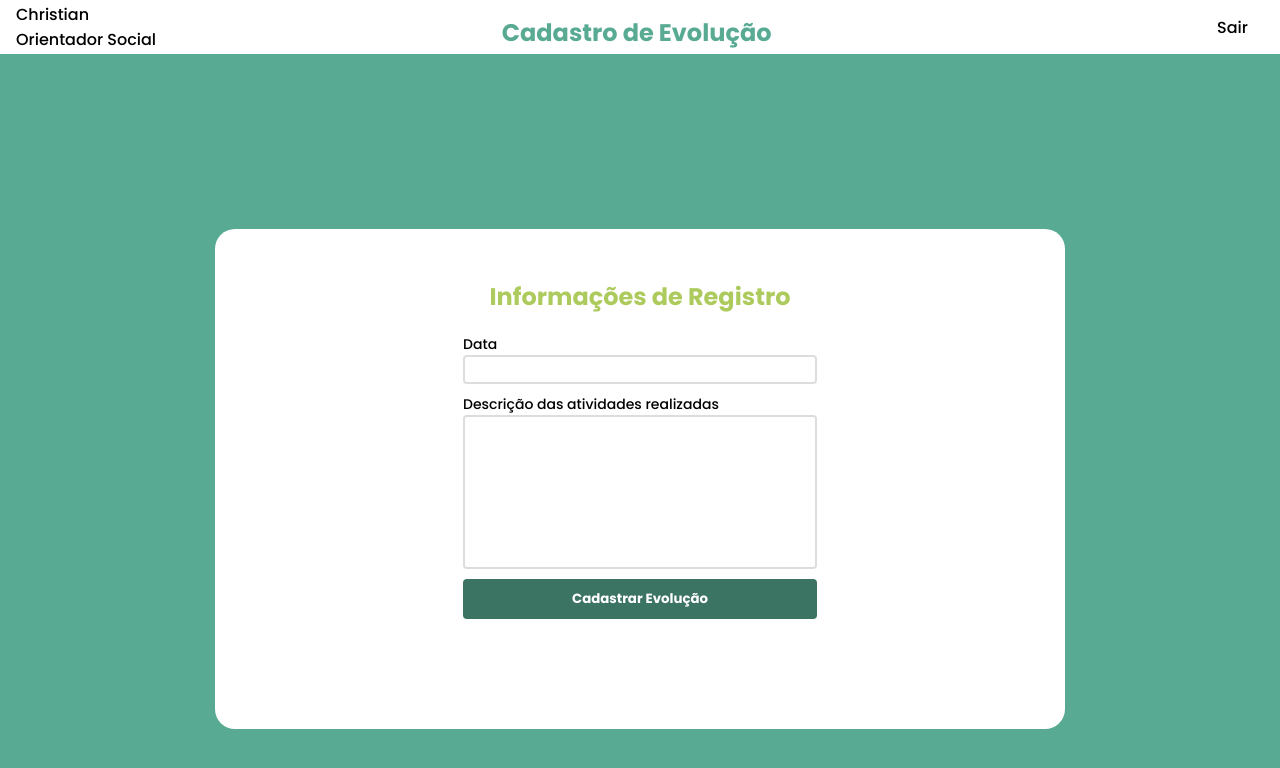
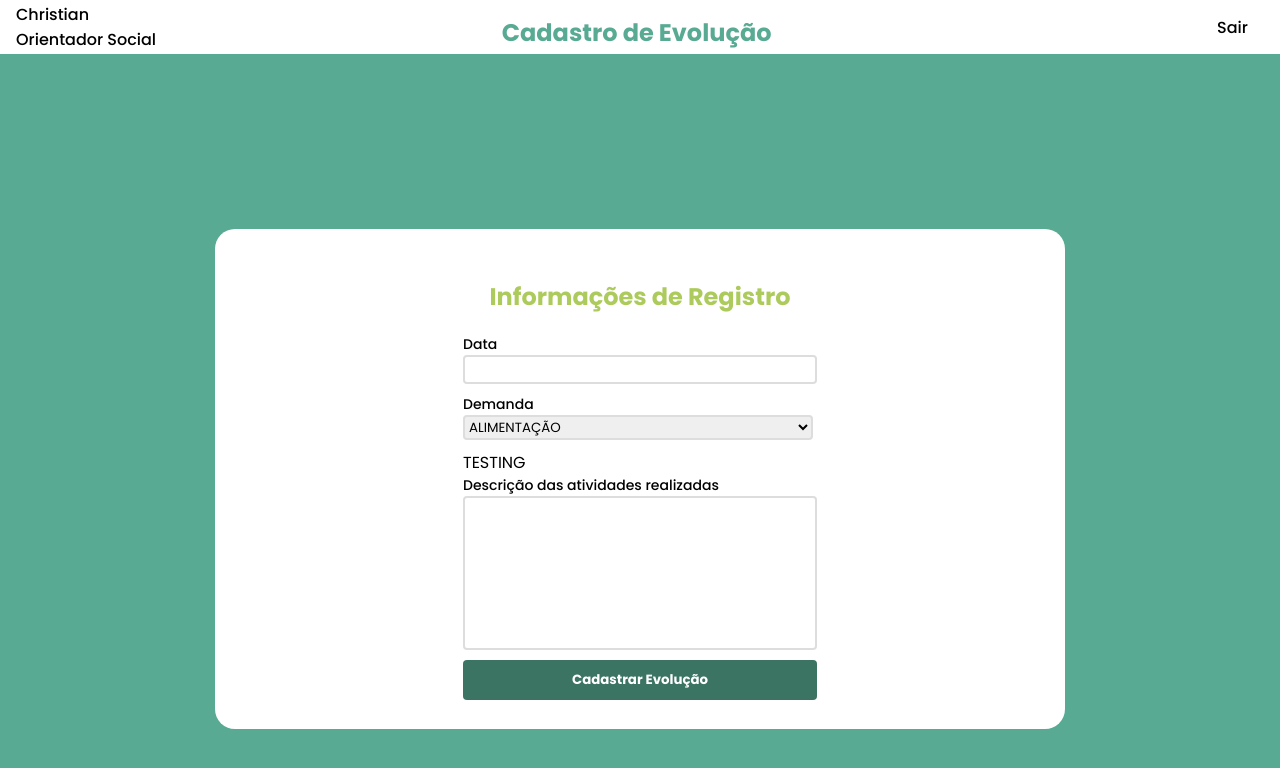
Before and after one commit to christianfdev/front-end-centro-pop-project, a React (Create React App) app: page /new-evolution/1 in a window 1280 px wide. Shown: the top 768 px of the page. Built offline with nearby package versions, Linux system fonts and the light colour scheme.

Commit message:
creating register demand

```diff
--- a/src/components/FormOption/index.tsx
+++ b/src/components/FormOption/index.tsx
@@ -1,9 +1,12 @@
 import './styles.css';
 
-export function FormOption({ labelClass, text, value, onChange, name, type="text", select=false, formId  }: any ){
+export function FormOption({ labelClass, text, value, onChange, name, type="text", select=false, selectType, formId  }: any ){
 
   let classLabel = 'form-label ' + labelClass;
-  let values = ['ADMINISTRADOR', 'ORIENTADOR', 'ASSISTENTE']
+  let values;
+
+  selectType === 'user' ? values = ['ADMINISTRADOR', 'ORIENTADOR', 'ASSISTENTE'] : values = ['ALIMENTAÇÃO', 'AUXÍLIO', 'CESTA BÁSICA',  'COBERTOR', 'MÁSCARA']
+
 
   return(
     <>
--- a/src/pages/RegisterEvolution/index.tsx
+++ b/src/pages/RegisterEvolution/index.tsx
@@ -16,11 +16,16 @@ export function RegisterEvolution(){
 
   let navigate = useNavigate();
   let { id: assistedId, evolutionId } = useParams();
-  const token = localStorage.getItem('access_token')
+  const token = localStorage.getItem('access_token');
+
   const [evolution, setEvolution] = useState<EvolutionInterface>({
     data: '',
     description: '',
     assistedId: Number(assistedId),
+    demand: {
+      name: '',
+      status: ''
+    },
     userId: 1     // CODAR A PARTE DE RECEBER O ID DO FUNCIONÁRIO PARA REALIZAR O REGISTRO DE UMA NOVA EVOLUÇÃO !!!!!!!!!!
   });
 
@@ -31,6 +36,17 @@ export function RegisterEvolution(){
     setEvolution({
       ...evolution,
       [e.target.name]: value
+    });
+  };
+
+  function handleDemandChange (e: any){
+    const value = e.target.value;
+    setEvolution({
+      ...evolution,
+      demand:{
+        ...evolution.demand,
+        [e.target.name]: value
+      },
     });
   };
 
@@ -113,19 +129,25 @@ export function RegisterEvolution(){
         Informações de Registro
       </h1>
       <form className='form-register-evolution' >
-        <FormOption
-          labelClass='bold'
-          text='Data'
-          name='data'
-          onChange={handleChange}
-        />
+        <FormOption labelClass='bold' text='Data' name='data' onChange={handleChange}/>
+
+        <FormOption labelClass='bold' text='Demanda' name="name" select={true} form='form-register-evolution' onChange={handleDemandChange} />
+        {
+          evolution.demand?.name === 'MÁSCARA' ?
+          <div>
+          <input type="radio" value="PENDENTE" name="status" onChange={handleDemandChange}/> Pendente
+          <input type="radio" value="EM_ANDAMENTO" name="status" onChange={handleDemandChange}/> Em andamento
+          <input type="radio" value="CONCLUIDO" name="status" onChange={handleDemandChange}/> Concluído
+          </div>
+          :
+          <p>TESTING</p>
+        }
+
 
         <label className='label-register-evolution'>
           Descrição das atividades realizadas
         </label>
-
         <RelactoryTextArea name='description' onChange={handleChange}/>
-
         {
           evolutionId ?
           <Button
--- a/src/pages/RegisterUser/index.tsx
+++ b/src/pages/RegisterUser/index.tsx
@@ -117,13 +117,13 @@ export function RegisterUser() {
   return(
 
     <div className="register">
-    <NavBar page='Cadastro Socioassistencial'/>
+    <NavBar page='Cadastro de Usuário'/>
 
       <section className='sectionRegister'>
 
         <div className='containerRegister'>
 
-          <h1 className='registerTitle'>Dados do Assistido</h1>
+          <h1 className='registerTitle'>Dados do Usuário</h1>
 
           <form className='form-register' id='formUser'>
 
@@ -131,7 +131,7 @@ export function RegisterUser() {
             <FormOption text='Senha' name="password"  type="password" onChange={handleChange}/>
             <FormOption text='Nome' name="name"onChange={handleChange}/>
             <FormOption text='CPF' name="cpf" onChange={handleChange}/>
-            <FormOption text='Função' name="assignment" select={true} form='formUser'onChange={handleChange} />
+            <FormOption text='Função' name="assignment" select={true} form='formUser' selectType='user' onChange={handleChange} />
             <Button text={"Cadastrar Assistido"} onClick={handleNewUser}/>
 
 
--- /dev/null
+++ b/src/repositories/DemandInterface.tsx
@@ -0,0 +1,4 @@
+export type DemandInterface = {
+  name?: string;
+  status?: string;
+}
--- a/src/repositories/EvolutionInterface.tsx
+++ b/src/repositories/EvolutionInterface.tsx
@@ -1,7 +1,11 @@
+import { DemandInterface } from "./DemandInterface";
+
+
 export type EvolutionInterface = {
     id?: number;
     data: string;
     description: string;
+    demand?: DemandInterface;
     assistedId?: number;
     userId?: number;
 }
```
